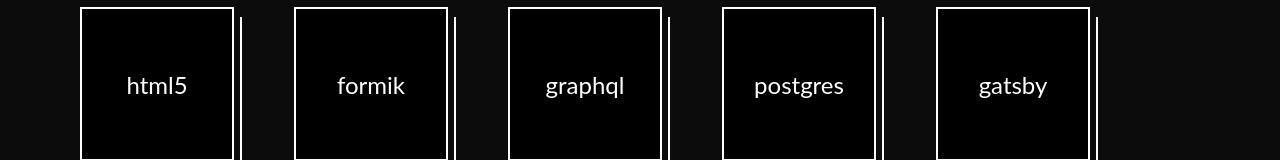
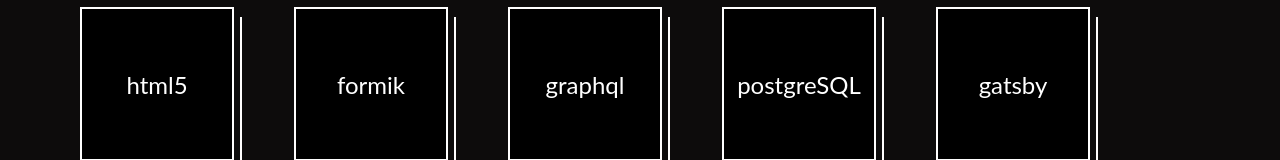
Before and after one commit to dembicki/minimal_portfolio, a React (Create React App) app: page / in a window 1280 px wide. Shown: the part 773-933 px from the top of the page. Built offline with nearby package versions, Linux system fonts and the light colour scheme.

Commit message:
Changed stack content

```diff
--- a/src/data/stack.js
+++ b/src/data/stack.js
@@ -7,12 +7,12 @@
   "html5",
   "formik",
   "graphql",
-  "postgres",
+  "postgreSQL",
   "gatsby",
   "node.js",
   "docker",
   "typescript (basics)",
-  "wordpress"
+  "wordpress",
 ];
 
 export default stack;
```
